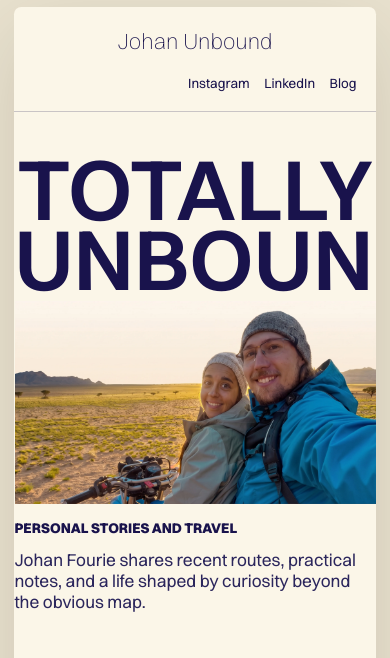
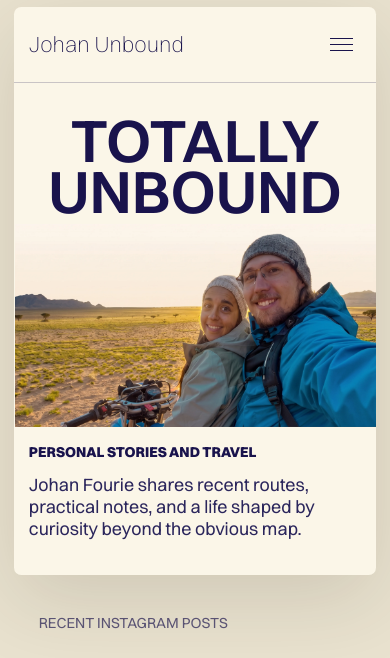
Before and after one commit to giraux-van-der-merwe/johan-unbound, a Next.js app: page / in a window 390 px wide. Shown: the top 658 px of the page. Built offline with nearby package versions, Linux system fonts and the light colour scheme.

Commit message:
Fix mobile hero and navigation

```diff
--- a/src/app/globals.css
+++ b/src/app/globals.css
@@ -114,6 +114,11 @@ a {
   opacity: 0.62;
 }
 
+.nav-menu-button,
+.nav-toggle {
+  display: none;
+}
+
 .hero-stage {
   margin: 0 auto;
   max-width: 100%;
@@ -142,10 +147,11 @@ a {
   background-position: center bottom;
   background-repeat: no-repeat;
   background-size: contain;
+  aspect-ratio: 1366 / 768;
+  margin-inline: calc(var(--panel-x) * -1);
   margin-top: -0.5rem;
-  aspect-ratio: 1366 / 768;
   position: relative;
-  width: 100%;
+  width: calc(100% + (var(--panel-x) * 2));
   z-index: 1;
 }
 
@@ -364,9 +370,14 @@ a {
     gap: 1.2rem;
   }
 
+  .hero-shell,
+  .hero-panel {
+    min-height: auto;
+  }
+
   .hero-stage {
-    min-height: calc(100vh - 8.9rem);
-    padding: 2.6rem 0 2.2rem;
+    min-height: auto;
+    padding: 2.6rem var(--panel-x) 2.2rem;
   }
 
   .hero-bio {
@@ -407,37 +418,66 @@ a {
   }
 }
 
-@media (max-width: 620px) {
-  :root {
-    --content-width: calc(100vw - 1.8rem);
-    --panel-x: 0.9rem;
-  }
-
-  .home-redesign {
-    padding: 0.42rem;
-  }
-
-  .hero-shell,
-  .hero-panel {
-    min-height: calc(100vh - 0.84rem);
-  }
-
-  .hero-panel {
-    border-radius: 0.45rem;
+@media (max-width: 710px) {
+  .hero-nav {
+    grid-template-columns: 1fr auto;
+    justify-items: stretch;
+    min-height: 4.75rem;
+    padding: 0 var(--panel-x);
+    row-gap: 0;
   }
 
   .hero-brand {
-    font-size: 1.38rem;
+    justify-self: start;
+  }
+
+  .nav-menu-button {
+    align-items: center;
+    align-self: center;
+    cursor: pointer;
+    display: inline-flex;
+    flex-direction: column;
+    gap: 0.3rem;
+    height: 2.5rem;
+    justify-content: center;
+    justify-self: end;
+    width: 2.5rem;
+  }
+
+  .nav-menu-button span {
+    background: #19134c;
+    display: block;
+    height: 1px;
+    width: 1.45rem;
   }
 
   .hero-links {
-    font-size: 0.84rem;
-    gap: 0.9rem;
+    background: #fbf6e8;
+    border-bottom: 1px solid rgba(25, 19, 76, 0.14);
+    border-top: 1px solid rgba(25, 19, 76, 0.14);
+    display: none;
+    flex-direction: column;
+    font-size: 1rem;
+    gap: 1rem;
+    grid-column: 1 / -1;
+    justify-self: stretch;
+    margin: 0 calc(var(--panel-x) * -1);
+    padding: 1rem var(--panel-x) 1.2rem;
+  }
+
+  .nav-toggle:checked ~ .hero-links {
+    display: flex;
+  }
+
+  .hero-stage {
+    min-height: auto;
+    padding-top: clamp(2rem, 8vw, 3rem);
   }
 
   .hero-stage h1 {
-    font-size: clamp(3.4rem, 22vw, 6.6rem);
-    line-height: 0.82;
+    font-size: clamp(3rem, 16vw, 5.8rem);
+    line-height: 0.86;
+    max-width: 100%;
     white-space: normal;
   }
 
@@ -449,9 +489,9 @@ a {
     background: transparent;
     border-radius: 0;
     color: #2b265c;
-    font-size: 1.08rem;
+    font-size: 1.12rem;
     left: auto;
-    line-height: 1.24;
+    line-height: 1.25;
     margin-top: 1rem;
     max-width: 100%;
     padding: 0;
@@ -461,7 +501,34 @@ a {
 
   .hero-kicker {
     color: #19134c;
-    font-size: 0.88rem;
+    font-size: 0.9rem;
+  }
+
+  .instagram-feature {
+    padding-top: clamp(2.3rem, 8vw, 3.4rem);
+  }
+}
+
+@media (max-width: 620px) {
+  :root {
+    --content-width: calc(100vw - 1.8rem);
+    --panel-x: 0.9rem;
+  }
+
+  .home-redesign {
+    padding: 0.42rem;
+  }
+
+  .hero-panel {
+    border-radius: 0.45rem;
+  }
+
+  .hero-brand {
+    font-size: 1.38rem;
+  }
+
+  .hero-stage h1 {
+    font-size: clamp(2.85rem, 15.4vw, 5.45rem);
   }
 
   .hero-person {
--- a/src/app/page.tsx
+++ b/src/app/page.tsx
@@ -16,6 +16,17 @@ export default async function Home() {
             <Link className="hero-brand" href="/">
               Johan Unbound
             </Link>
+            <input
+              aria-label="Toggle navigation menu"
+              className="nav-toggle"
+              id="nav-toggle"
+              type="checkbox"
+            />
+            <label className="nav-menu-button" htmlFor="nav-toggle">
+              <span />
+              <span />
+              <span />
+            </label>
             <div className="hero-links">
               <a href={instagramUrl} rel="noreferrer" target="_blank">
                 Instagram
```
